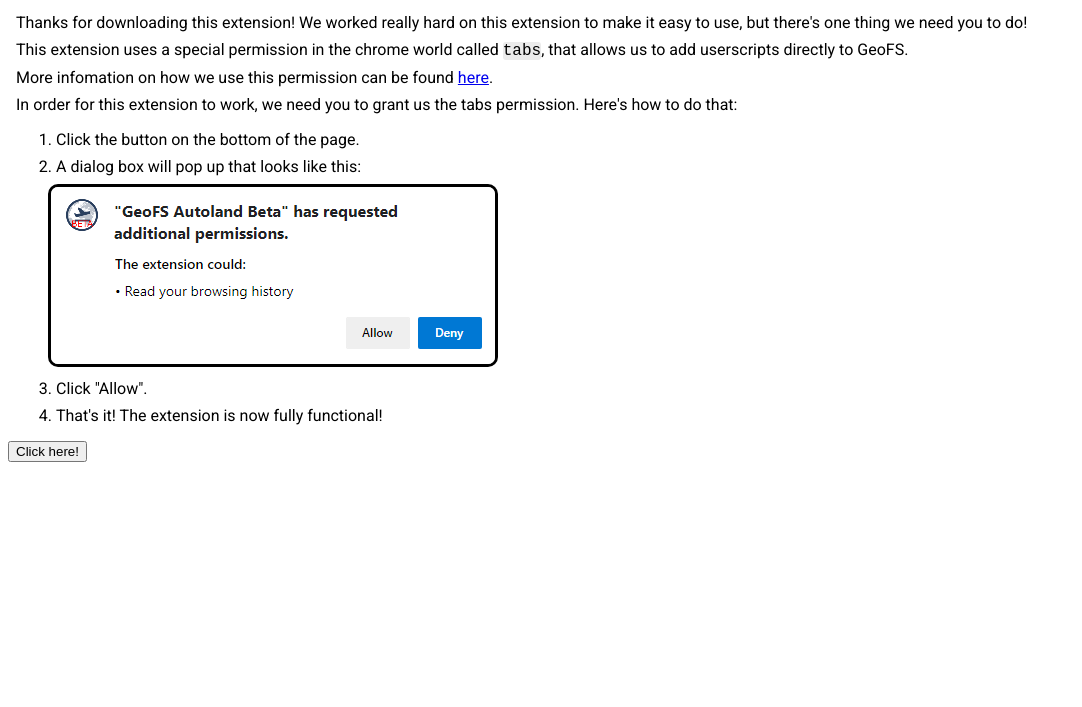
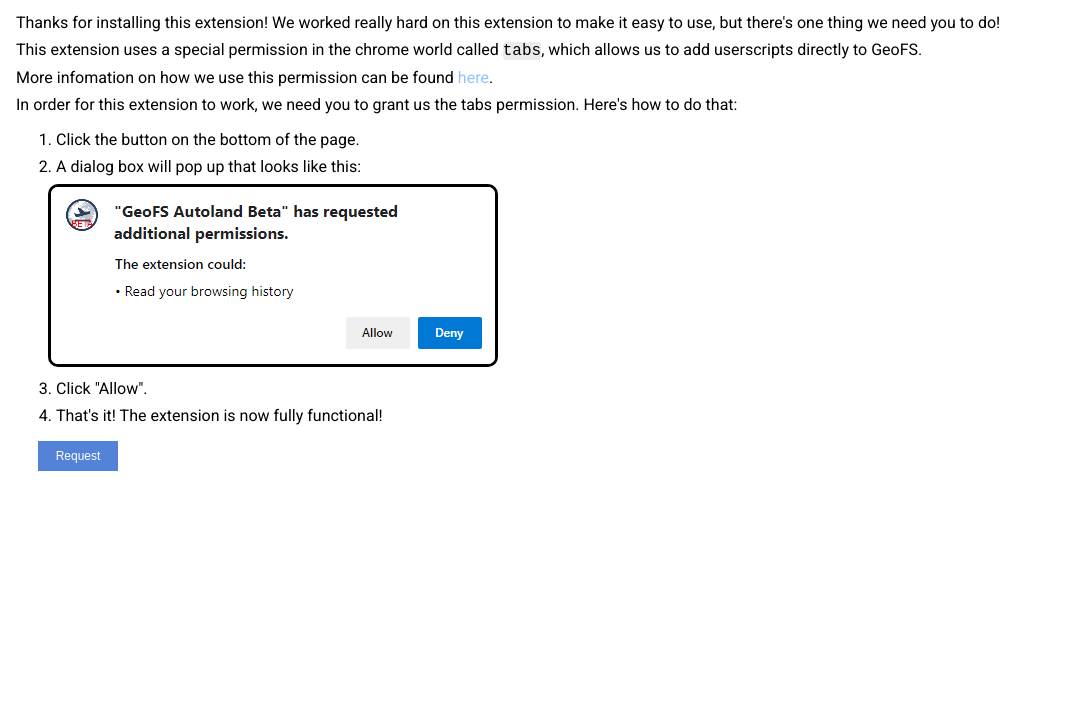
Before and after one commit to GeoFS-Extensions/autoland, a browser extension: page extension/ui/oninstall/oninstall.html in a window 1280 px wide. Shown: the part 93-800 px from the top of the page, without its empty margins (0-1082 px from the left). Drawn offline with Linux system fonts and the light colour scheme; files whose address does not match are found by name; a web font is replaced by a local one.

Commit message:
fool around with the popup page

```diff
--- a/extension/ui/oninstall/oninstall.css
+++ b/extension/ui/oninstall/oninstall.css
@@ -4,13 +4,13 @@
 /* we need to declare the font size since chrome downsizes most tags automatically */
 
 h1 {
-  font-family: Georama;
+  font-family: Georama, sans-serif;
   font-size: 32pt;
   text-align: center;
 }
 
 p {
-  font-family: Roboto;
+  font-family: Roboto, sans-serif;
   font-size: 12pt;
   margin: 8px;
 }
@@ -22,7 +22,7 @@
 }
 
 li {
-  font-family: Roboto;
+  font-family: Roboto, sans-serif;
   font-size: 12pt;
   margin: 8px;
 }
@@ -31,3 +31,27 @@
   border: 3px solid black;
   border-radius: 10px;
 }
+
+a,
+a:visited {
+  text-decoration: none;
+  color: #91c3ff;
+}
+
+a:hover {
+  text-decoration: underline;
+}
+
+button {
+  margin-left: 30px;
+  background-color: #5482d8;
+  color: #ffffff;
+  border: none;
+  font-family: sans-serif;
+  font-size: 12px;
+  outline: none;
+  border: 0;
+  margin-bottom: 2px;
+  width: 80px;
+  height: 30px;
+}
--- a/extension/ui/oninstall/oninstall.html
+++ b/extension/ui/oninstall/oninstall.html
@@ -8,17 +8,17 @@
   <body>
     <h1>Welcome to Autoland!</h1>
     <p>
-      Thanks for downloading this extension! We worked really hard on this
+      Thanks for installing this extension! We worked really hard on this
       extension to make it easy to use, but there's one thing we need you to do!
     </p>
     <p>
       This extension uses a special permission in the chrome world called
-      <code>tabs</code>, that allows us to add userscripts directly to GeoFS.
+      <code>tabs</code>, which allows us to add userscripts directly to GeoFS.
     </p>
     <p>
       More infomation on how we use this permission can be found
       <a
-        href="https://github.com/GeoFS-Autoland/autoland/blob/tabs-declaration/declaration.md"
+        href="https://github.com/GeoFS-Autoland/autoland/blob/tabs-declaration/declaration.md#tabs-permission"
         target="_blank"
         >here</a
       >.
@@ -36,7 +36,7 @@
       <li>That's it! The extension is now fully functional!</li>
     </ol>
 
-    <button id="permissionRequestButton">Click here!</button>
+    <button id="permissionRequestButton">Request</button>
     <script src="oninstall.js"></script>
   </body>
 </html>
```
Also changed, not shown: build/ui/oninstall/oninstall.css, build/ui/oninstall/oninstall.html.
